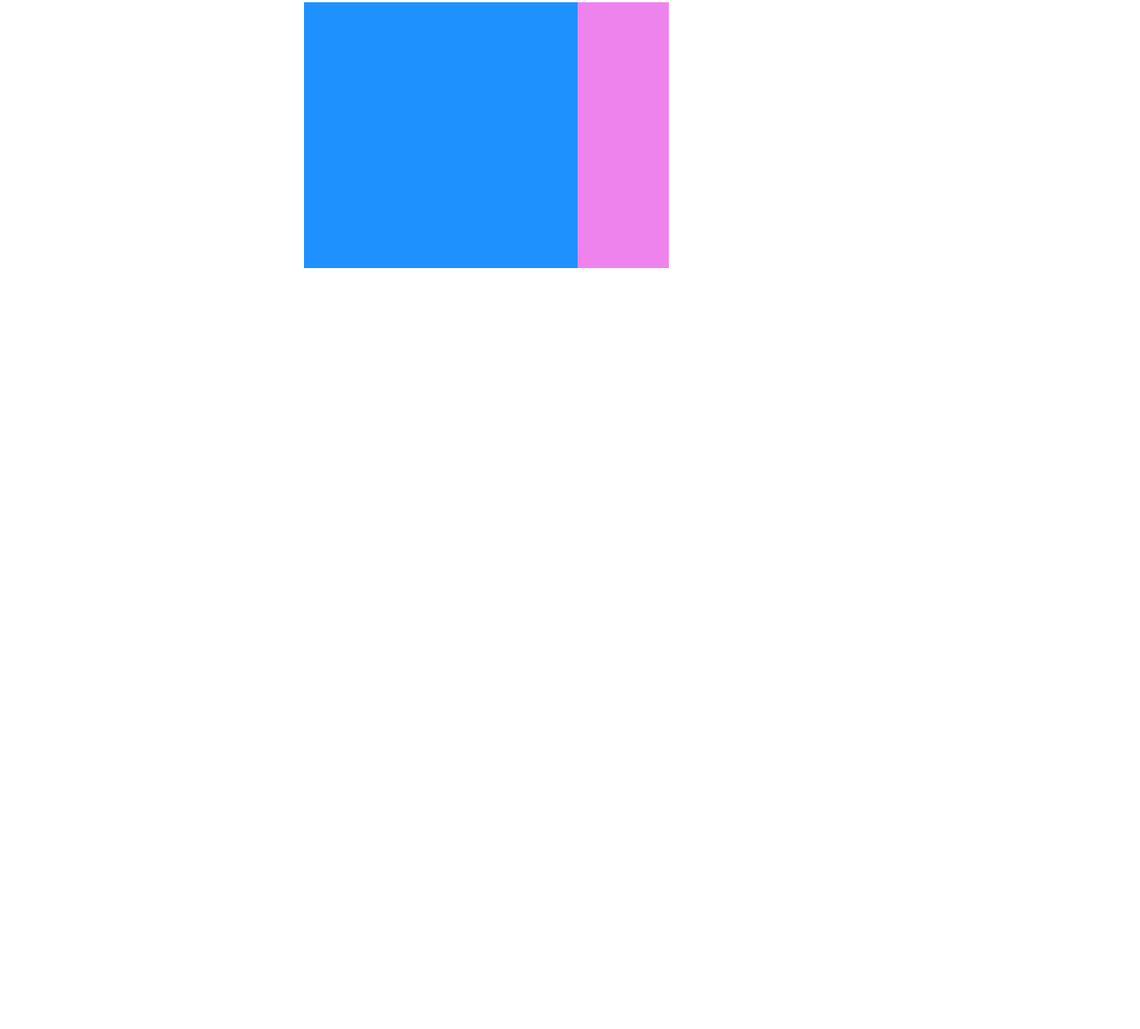
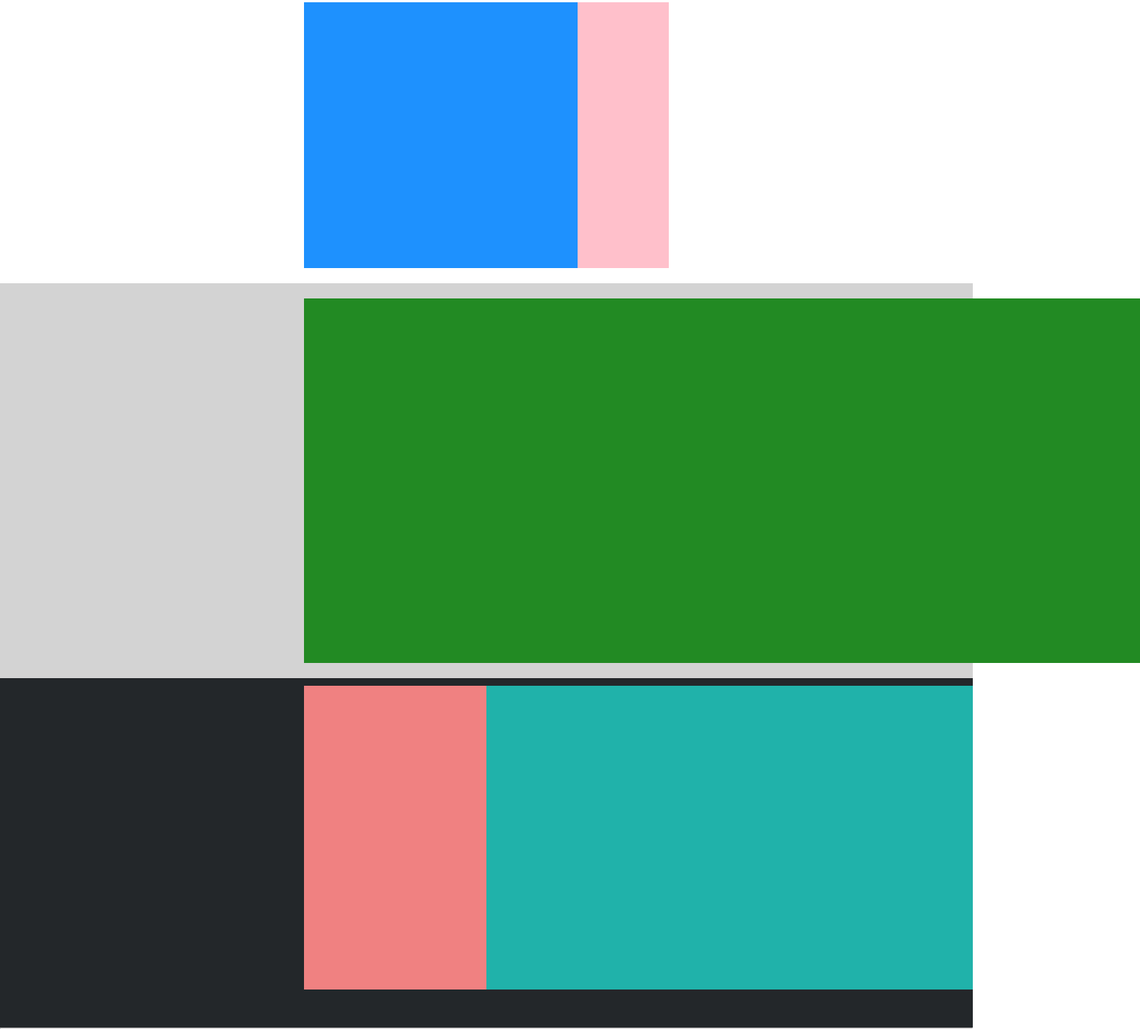
Before and after one commit to emamoldo/htmlcss-struttura-discord, a plain HTML site: page index.html in a window 1280 px wide. Shown: the part 1167-2522 px from the top of the page at 76% size, 1500 px wide, since content can reach past the window. Before the commit the page ends 1540 px from the top, so only its background shows below. Drawn offline with Linux system fonts and the light colour scheme.

Commit message:
Add Second Main Part

```diff
--- a/assets/css/style.css
+++ b/assets/css/style.css
@@ -35,7 +35,6 @@ ul{
     background-color: var(--dis-head);
 }
 
-
 .first{
     background-color: #00018a;
     height: 300px;
@@ -64,7 +63,7 @@ ul{
 
 }
 .second_aside{
-    background-color: #ef83ee;
+    background-color: #ffc0cb;
     width: 25%;
 }
 
@@ -79,7 +78,7 @@ ul{
 }
 
 #third_rectangle{
-    background-color: #ef83ee;
+    background-color: #ffc0cb;
     width: 25%;
 
 }
@@ -100,9 +99,60 @@ ul{
 .fourth_rectangle{
     background-color: #1e91fe;
     width: 75%;
-
 }
 .fourth_aside{
-    background-color: #ef83ee;
+    background-color: #ffc0cb;
     width: 25%;
 }
+
+.fifth{
+    background-color: #d3d3d3;
+    height: 500px;
+    padding-top: 20px;
+}
+.fifth_rectangle{
+    background-color: #228a23;
+    height: 400px;
+    padding-bottom: 80px;
+    margin-left: 400px;
+    margin-right: 500px;
+    width: 1100px;
+}
+
+.sixth{
+    display: flex;
+    background-color: #23272a;
+    height: 400px;
+    padding-top: 10px;
+    padding-bottom: 50px;
+}
+
+.sixth_rectangle{
+    background-color: #f08181;
+    width: 300px;
+    margin-left: 400px ;
+}
+
+.rectangle_first{
+    background-color: #20b2aa;
+    width: 200px;
+}
+
+.rectangle_second{
+    background-color: #20b2aa;
+    width: 200px;
+}
+
+.rectangle_third{
+    background-color: #20b2aa;
+    width: 200px;
+}
+
+.rectangle_fourth{
+    background-color: #20b2aa;
+    width: 200px;
+}
+
+hr{
+    margin: 0;
+}
--- a/index.html
+++ b/index.html
@@ -42,6 +42,19 @@
             <div class="fourth_rectangle"></div>
             <aside class="fourth_aside"></aside>
         </sectoin>
+
+        <section class="fifth">
+            <div class="fifth_rectangle"></div>
+        </section>
+
+        <section class="sixth">
+            <div class="sixth_rectangle"></div>
+                <aside class="rectangle_first"></aside>
+                <aside class="rectangle_second"></aside>
+                <aside class="rectangle_third"></aside>
+                <aside class="rectangle_fourth"></aside>
+        </section>
+        <hr>
     </main>
     <!-- /#site_main -->
 
```
